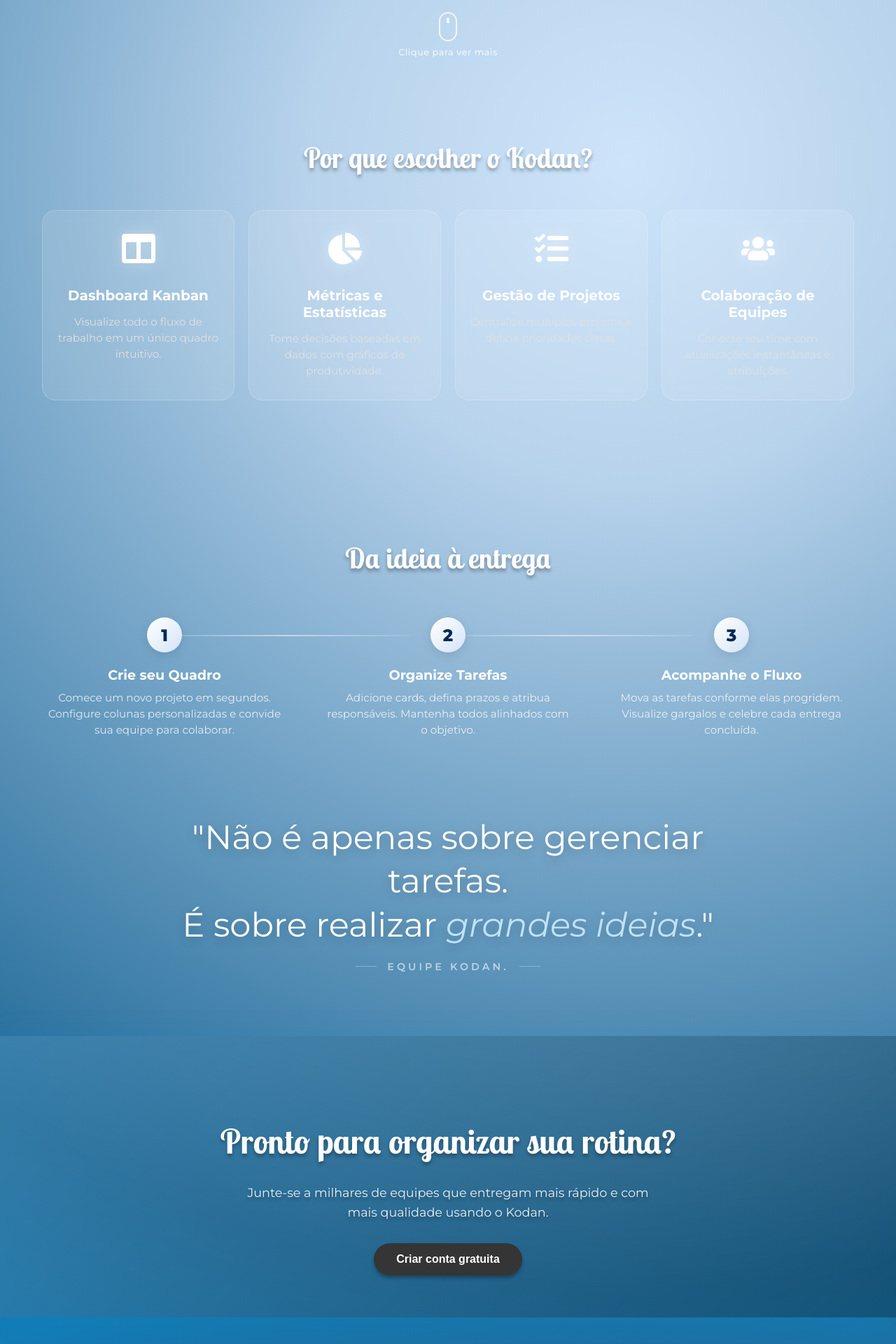
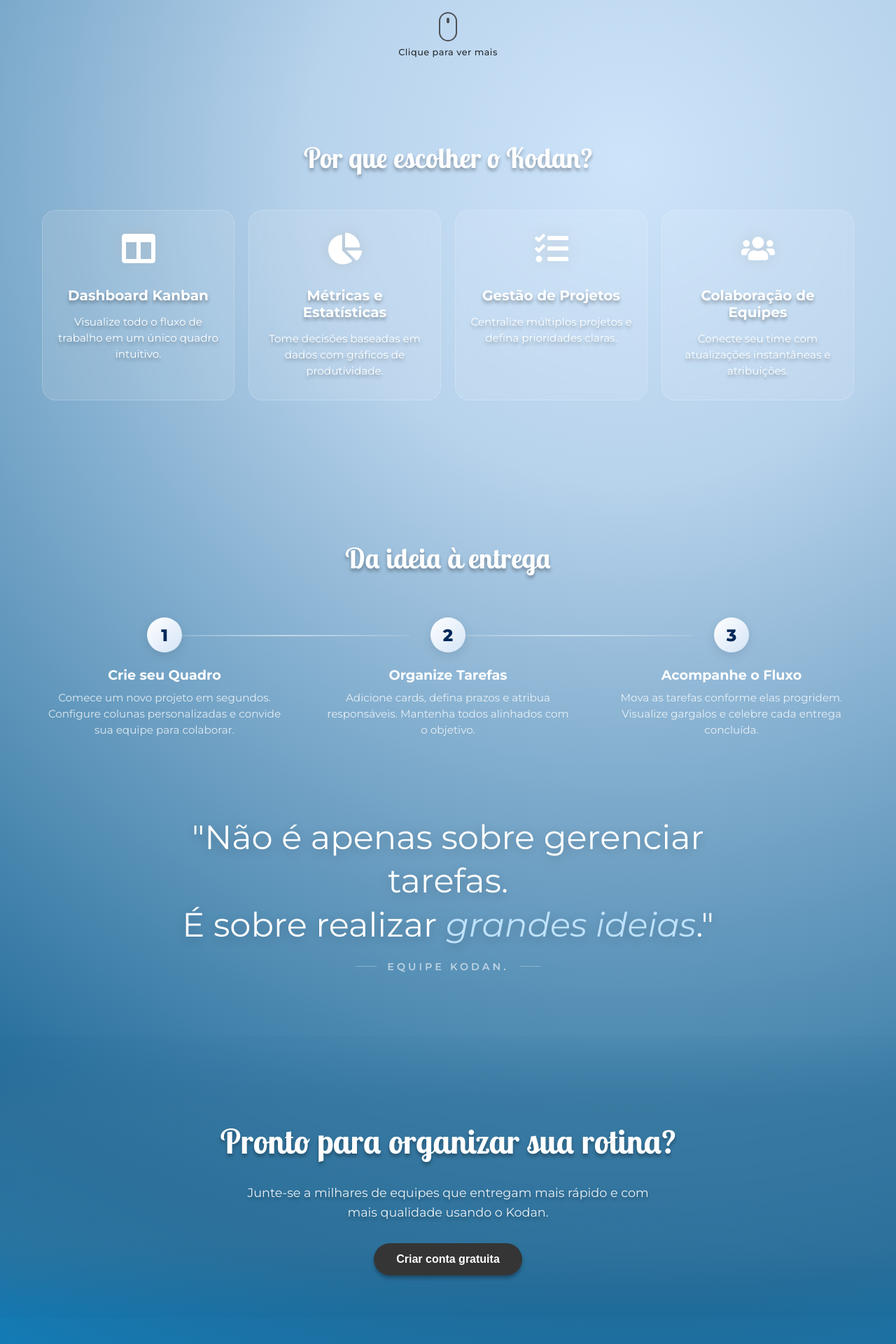
Before and after one commit to lfernandonassau/NASSAU-AV02-backend-framework-equipe05, a React (Vite) app in the folder frontend/: page / in a window 1280 px wide. Shown: the part 680-2600 px from the top of the page at 70% size. Built offline with nearby package versions, Linux system fonts and the light colour scheme.

Commit message:
Alterações no design do cadastro e login, manipulação nos containers da home

```diff
--- a/frontend/src/components/AddTaskModal/styles.ts
+++ b/frontend/src/components/AddTaskModal/styles.ts
@@ -43,7 +43,7 @@
 `;
 
 export const ModalHeader = styled.div`
-  background-color: #363636ff;
+  background: transparent;
   padding: 1.25rem 1.5rem;
   display: flex;
   justify-content: space-between;
@@ -55,7 +55,7 @@
 export const ModalTitle = styled.h2`
   font-size: 1.1rem;
   font-weight: 600;
-  color: #ffffff;
+  color: #2b2b2bff;
   margin: 0;
   display: flex;
   align-items: center;
@@ -71,9 +71,8 @@
 `;
 
 export const CloseButton = styled.button`
-  background: rgba(255,255,255,0.1);
   border: none;
-  color: #ffffff;
+  color: #313131ff;
   width: 28px;
   height: 28px;
   border-radius: 50%;
@@ -85,7 +84,7 @@
   font-size: 18px;
 
   &:hover {
-    background: rgba(255,255,255,0.2);
+
     transform: rotate(90deg);
   }
 `;
--- a/frontend/src/pages/cadastro/styles.ts
+++ b/frontend/src/pages/cadastro/styles.ts
@@ -55,7 +55,7 @@
 // MINI SIDEBAR
 export const SidebarContainer = styled.div`
     width: 280px;
-    background: linear-gradient(160deg, #2b2b2bff 0%, #000000ff 100%);
+    background: linear-gradient(160deg, #10b4f5ff 0%, #eeececff 100%);
     padding: 40px;
     display: flex;
     flex-direction: column;
@@ -70,7 +70,7 @@
         left: -50px;
         width: 150px;
         height: 150px;
-        background-color: #000000ff;
+        background-color: #eeececff;
         border-radius: 50%;
         filter: blur(40px);
         opacity: 0.8;
@@ -83,7 +83,7 @@
         right: 20px;
         width: 80px;
         height: 80px;
-        background-color: #f1edeeff; /* Rosa */
+        background-color: #eeececff;
         border-radius: 50%;
         filter: blur(30px);
         opacity: 0.6;
@@ -143,8 +143,8 @@
     height: 35px;
     border-radius: 50%;
     border: 1px solid ${({ $active }) => $active ? 'transparent' : '#ffffff'};
-    background-color: ${({ $active }) => $active ? '#bfe2fd' : 'transparent'};
-    color: ${({ $active }) => $active ? '#022959' : '#ffffff'};
+    background-color: ${({ $active }) => $active ? '#ffffffff' : 'transparent'};
+    color: ${({ $active }) => $active ? '#000000ff' : '#ffffff'};
 
     display: flex;
     align-items: center;
@@ -199,7 +199,7 @@
     h2 {
         font-family: 'Montserrat', sans-serif;
         font-size: 2rem;
-        color: #022959;
+        color: #10b4f5ff;
         font-weight: 700;
         margin: 0 0 10px 0;
     }
@@ -224,7 +224,7 @@
 export const Label = styled.label`
     font-family: 'Montserrat', sans-serif;
     font-size: 14px;
-    color: #022959;
+    color: #222222ff;
     font-weight: 500;
     margin-bottom: 6px;
     display: block;
@@ -245,7 +245,7 @@
 `;
 
 export const NextButton = styled.button`
-    background-color: #022959;
+    background-color: #10b4f5ff;
     color: #ffffff;
     border: none;
     border-radius: 8px;
@@ -256,7 +256,7 @@
     cursor: pointer;
     transition: background 0.2s;
 
-    &:hover { background-color: #164a8a; }
+    &:hover { background-color: #242424ff; }
 `;
 
 export const BackButton = styled.button`
@@ -269,7 +269,7 @@
     cursor: pointer;
     transition: color 0.2s;
 
-    &:hover { color: #022959; }
+    &:hover { color: #10b4f5ff; }
 `;
 
 /* UTILITÁRIOS E ÍCONES  */
@@ -296,7 +296,7 @@
 export const CheckboxInput = styled.input.attrs({ type: 'checkbox' })`
     width: 18px;
     height: 18px;
-    accent-color: #483EFF;
+    accent-color: #10b4f5ff;
 `;
 
 export const TermsText = styled.p`
@@ -304,24 +304,24 @@
     font-size: 14px;
     color: #9699aa;
     span {
-        color: #483EFF;
+        color: #10b4f5ff;
         text-decoration: underline;
         cursor: pointer; }
 `;
 
 export const LoginIconStyled = styled(MdEmail)`
-    color: #022959;
+    color: #10b4f5ff;
     font-size: 20px;
 `;
 export const PasswordStyled = styled(MdLock)`
-    color: #022959;
+    color: #10b4f5ff;
     font-size: 20px;
 `;
 export const MagicEye = styled(MdVisibility)`
     color: #9699aa; cursor: pointer;
     font-size: 20px;
     &:hover {
-        color: #022959;
+        color: #10b4f5ff;
     }
 `;
 export const MagicEyeOff = styled(MdVisibilityOff)`
@@ -329,7 +329,7 @@
     cursor: pointer;
     font-size: 20px;
     &:hover {
-        color: #022959;
+        color: #10b4f5ff;
     }
 `;
 
@@ -388,7 +388,7 @@
 
 export const LoadingText = styled.p`
     font-family: 'Montserrat', sans-serif;
-    color: #022959;
+    color: #10b4f5ff;
     font-weight: 600;
     font-size: 1rem;
 `;
--- a/frontend/src/pages/home/index.tsx
+++ b/frontend/src/pages/home/index.tsx
@@ -162,7 +162,7 @@
                 </FeaturesGrid>
             </SectionContainer>
 
-            {/* SEÇÃO DE WORKFLOW (COMO FUNCIONA) */}
+            {/* (COMO FUNCIONA) */}
             <WorkflowSection
                 initial="hidden"
                 whileInView="visible"
--- a/frontend/src/pages/home/styles.ts
+++ b/frontend/src/pages/home/styles.ts
@@ -41,7 +41,7 @@
 `;
 
 /* --- CONTAINER GENÉRICO --- */
-export const SectionContainer = styled(motion.section)` // <--- Convertido para motion
+export const SectionContainer = styled(motion.section)`
     width: 100%;
     max-width: 1200px;
     margin: 0 auto;
@@ -49,10 +49,13 @@
 
     display: flex;
     flex-direction: column;
+    align-items: center;
+    text-align: center;
     gap: 40px;
 
     position: relative;
     z-index: 1;
+
 
     p {
         font-family: 'Montserrat', sans-serif;
@@ -61,10 +64,16 @@
         text-align: center;
         max-width: 800px;
         margin: 0 auto;
+        color: #fff;
     }
 
     @media (max-width: 768px) {
         padding: 60px 20px;
+
+        &::before {
+            mask-image: linear-gradient(to bottom, transparent 0%, black 10%, black 90%, transparent 100%);
+            -webkit-mask-image: linear-gradient(to bottom, transparent 0%, black 10%, black 90%, transparent 100%);
+        }
     }
 `;
 
@@ -226,7 +235,7 @@
     font-size: 3rem;
     color: #ffffff;
     margin-bottom: 20px;
-    filter: drop-shadow(0 0 10px rgba(255,255,255,0.4));
+    filter: drop-shadow(0 0 10px rgba(173, 171, 171, 0.4));
 `;
 
 export const FeatureTitle = styled.h3`
@@ -234,6 +243,7 @@
     font-size: 1.25rem;
     font-weight: 700;
     color: #ffffff;
+    text-shadow: 0 4px 5px rgba(0,0,0,0.3);
     margin-bottom: 15px;
     text-align: center;
 `;
@@ -242,6 +252,7 @@
     font-size: 0.95rem !important;
     line-height: 1.6;
     color: #e0e0e0;
+    text-shadow: 0 4px 5px rgba(0,0,0,0.3);
     text-align: justify;
     text-align-last: center;
     width: 100%;
@@ -273,7 +284,7 @@
 export const MouseIcon = styled.div`
     width: 26px;
     height: 42px;
-    border: 2px solid #fff;
+    border: 2px solid #302f2fff;
     border-radius: 20px;
     position: relative;
     display: flex;
@@ -284,21 +295,21 @@
         top: 6px;
         width: 4px;
         height: 8px;
-        background-color: #fff;
+        background-color: #302f2fff;
         border-radius: 2px;
     }
 `;
 
 export const ScrollText = styled.span`
     font-family: 'Montserrat', sans-serif;
-    color: #fff;
+    color: #000000ff;
     font-size: 0.8rem;
     font-weight: 500;
     letter-spacing: 0.5px;
 `;
 
 /* --- SEÇÃO "COMO FUNCIONA" --- */
-export const WorkflowSection = styled(motion.section)` // <--- Convertido para motion
+export const WorkflowSection = styled(motion.section)`
     width: 100%;
     max-width: 1200px;
     margin: 0 auto;
@@ -311,7 +322,7 @@
     z-index: 1;
 `;
 
-export const StepsContainer = styled(motion.div)` // <--- Convertido para motion
+export const StepsContainer = styled(motion.div)`
     display: flex;
     justify-content: space-between;
     align-items: flex-start;
@@ -320,7 +331,7 @@
     @media (max-width: 900px) { flex-direction: column; align-items: center; gap: 50px; }
 `;
 
-export const StepItem = styled(motion.div)` // <--- Convertido para motion
+export const StepItem = styled(motion.div)`
     flex: 1;
     display: flex;
     flex-direction: column;
@@ -342,7 +353,7 @@
     }
 `;
 
-export const StepNumber = styled(motion.div)` // <--- Convertido para motion
+export const StepNumber = styled(motion.div)`
     width: 50px;
     height: 50px;
     border-radius: 50%;
@@ -374,13 +385,13 @@
 `;
 
 /* --- CTA FINAL --- */
-export const CTAContainer = styled(motion.div)` // <--- Convertido para motion
+export const CTAContainer = styled(motion.div)`
     width: 100%;
     max-width: 100%;
     margin: 40px auto 100px auto;
     padding: 120px 20px 60px 20px;
-    background: linear-gradient(135deg, rgba(74, 144, 187, 0.49) 0%, rgba(1, 39, 58, 0.37) 100%);
-    backdrop-filter: blur(10px);
+
+    /* Layout e Posicionamento */
     display: flex;
     flex-direction: column;
     align-items: center;
@@ -389,7 +400,36 @@
     position: relative;
     z-index: 1;
     text-shadow: 0 4px 5px rgba(0,0,0,0.3);
-    box-shadow: 0 20px 50px rgba(1, 145, 218, 0.3);
+
+    /* --- CAMADA DE FUNDO ISOLADA --- */
+    &::before {
+        content: '';
+        position: absolute;
+        inset: 0;
+        z-index: -1;
+
+        /* background de vidro */
+        background: linear-gradient(150deg, rgba(51, 116, 156, 0.62) 50%, rgba(51, 116, 156, 0.62)50%);
+        backdrop-filter: blur(10px);
+        -webkit-backdrop-filter: blur(10px);
+        */
+        mask-image: linear-gradient(
+            to bottom,
+            transparent 0%,
+            black 25%,     /* 25% da altura é usada para o fade-in suave */
+            black 75%,     /* Mantém visível até 75% da altura */
+            transparent 100% /* Os últimos 25% são para o fade-out */
+        );
+
+        -webkit-mask-image: linear-gradient(
+            to bottom,
+            transparent 0%,
+            black 25%,
+            black 75%,
+            transparent 100%
+        );
+    }
+
 
     h2 {
         font-family: 'Lobster Two', sans-serif;
@@ -410,6 +450,11 @@
         width: auto;
         padding: 40px 20px;
         h2 { font-size: 2rem; }
+
+        &::before {
+             mask-image: linear-gradient(to bottom, transparent 0%, black 10%, black 90%, transparent 100%);
+            -webkit-mask-image: linear-gradient(to bottom, transparent 0%, black 10%, black 90%, transparent 100%);
+        }
     }
 `;
 
--- a/frontend/src/pages/teladashboard/index.tsx
+++ b/frontend/src/pages/teladashboard/index.tsx
@@ -167,9 +167,7 @@
                                         <Tr key={proj.id}>
                                             <Td>
                                                 <div style={{ display: 'flex', alignItems: 'center' }}>
-                                                    <ProjectIcon>
-                                                        <LiaProjectDiagramSolid />
-                                                    </ProjectIcon>
+
                                                     <ProjectName>{proj.name}</ProjectName>
                                                 </div>
                                             </Td>
@@ -188,9 +186,6 @@
                                                 </ProgressContainer>
                                             </Td>
                                             <Td>
-                                                <ActionButton>
-                                                    <MdMoreVert size={20} />
-                                                </ActionButton>
                                                 <ViewMoreButton onClick={() => setSelectedProject(proj)}>
                                                     Ver mais
                                                 </ViewMoreButton>
```
Also changed, not shown: 1 other file (tests, documents, lock files or other folders).
